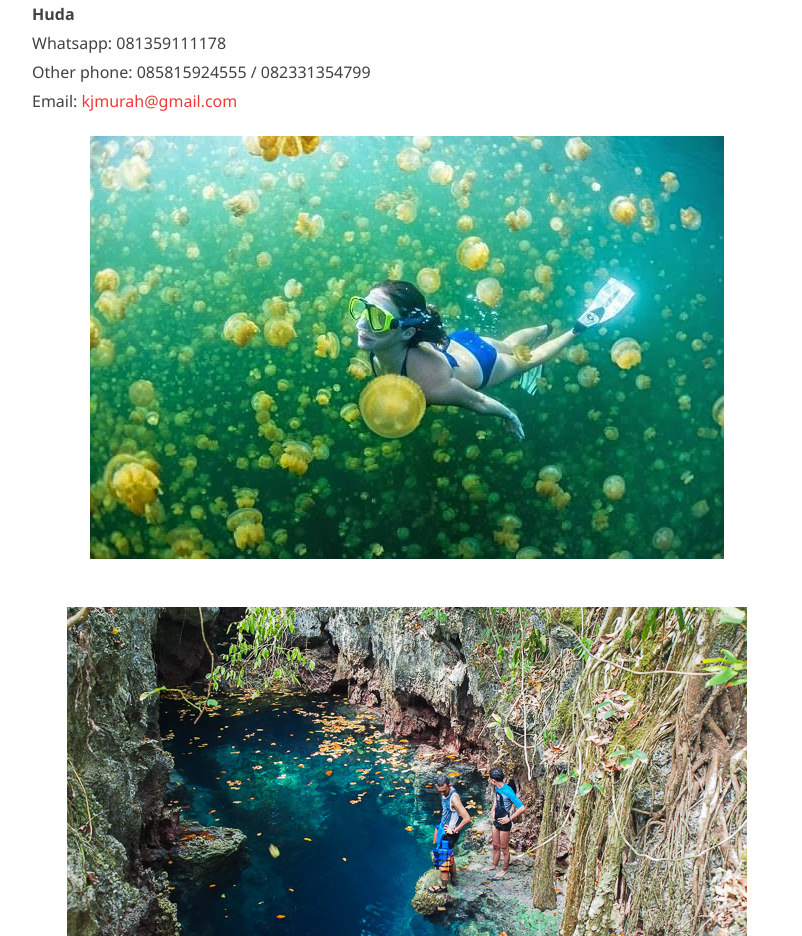
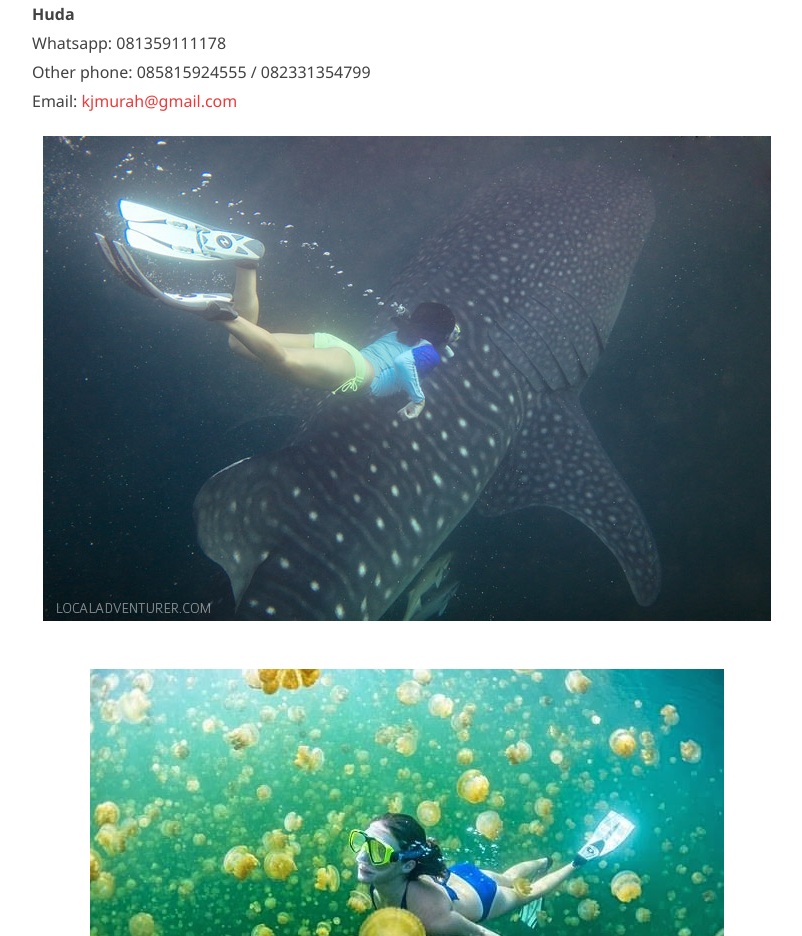
Before and after one commit to NickSlade/nickslade.github.io, a plain HTML site: page 2017/01/13/swimming-with-whale-sharks/index.html in a window 1280 px wide. Shown: the part 2486-3422 px from the top of the page, without its empty margins (233-1035 px from the left). Drawn offline with Linux system fonts and the light colour scheme.

Commit message:
2017-01-13 16:19:59

```diff
--- a/2017/01/13/swimming-with-whale-sharks/index.html
+++ b/2017/01/13/swimming-with-whale-sharks/index.html
@@ -108,7 +108,7 @@
 <h3 id="derawan-info"><a href="#derawan-info" class="headerlink" title="derawan.info"></a><a href="http://www.derawan.info/2015/11/paket-wisata--derawan-dan-whale-shark.html" target="_blank" rel="external">derawan.info</a></h3><p>Whatsapp: 085651202195<br>Email: <a href="mailto:info@beborneotour.com" target="_blank" rel="external">info@beborneotour.com</a></p>
 <h3 id="indoribu-com"><a href="#indoribu-com" class="headerlink" title="indoribu.com"></a><a href="http://www.indoribu.com/paket-wisata-derawan-dan-wisata-hiu-paus-whale-shark-di-talisayan-4-hari-3-malam/" target="_blank" rel="external">indoribu.com</a></h3><p><strong>Roby Yansah</strong><br>Whatsapp: 085775567254<br>Other phone: 081285072925<br>Email: <a href="mailto:info@beborneotour.com" target="_blank" rel="external">info@beborneotour.com</a></p>
 <h3 id="sukawisata-com"><a href="#sukawisata-com" class="headerlink" title="sukawisata.com"></a><a href="https://sukawisata.com/wisata-labuan-cermin-derawan-whaleshark-4h3m/" target="_blank" rel="external">sukawisata.com</a></h3><p><strong>Tidar Wahyu W</strong><br>Whatsapp: 081359111178<br>Other phone: 08112728181<br><strong>Dony Kustiawan</strong><br>Whatsapp: 08113667979<br>Other phone: 081555655057 / 082330255515<br><strong>Huda</strong><br>Whatsapp: 081359111178<br>Other phone: 085815924555 / 082331354799<br>Email: <a href="mailto:kjmurah@gmail.com" target="_blank" rel="external">kjmurah@gmail.com</a></p>
-<p><img src="/images/danau-kakaban.jpg" alt="Kakaban Lake" title="Kakaban Lake"><br><img src="/images/goa-haji-mangku.jpg" alt="Goa Haji Mangku" title="Goa Haji Mangku"><br><img src="/images/labuan-cermin.jpg" alt="Labuan Cermin" title="Labuan Cermin"><br><img src="/images/laguna-kehe-daing.jpg" alt="Laguna Kehe Daing" title="Laguna Kehe Daing"></p>
+<p><img src="/images/IMG_9254x.jpg" alt="Swimming with whale sharks" title="Swimming with whale sharks"><br><img src="/images/danau-kakaban.jpg" alt="Kakaban Lake" title="Kakaban Lake"><br><img src="/images/goa-haji-mangku.jpg" alt="Goa Haji Mangku" title="Goa Haji Mangku"><br><img src="/images/labuan-cermin.jpg" alt="Labuan Cermin" title="Labuan Cermin"><br><img src="/images/laguna-kehe-daing.jpg" alt="Laguna Kehe Daing" title="Laguna Kehe Daing"></p>
 <p>Other resources:<br><a href="http://localadventurer.com/swimming-with-whale-sharks-at-derawan-island-indonesia/" target="_blank" rel="external">localadventurer.com</a></p>
 
 
```
Also changed, not shown: index.html (+1 -1 lines), images/IMG_9254x.jpg (added).
